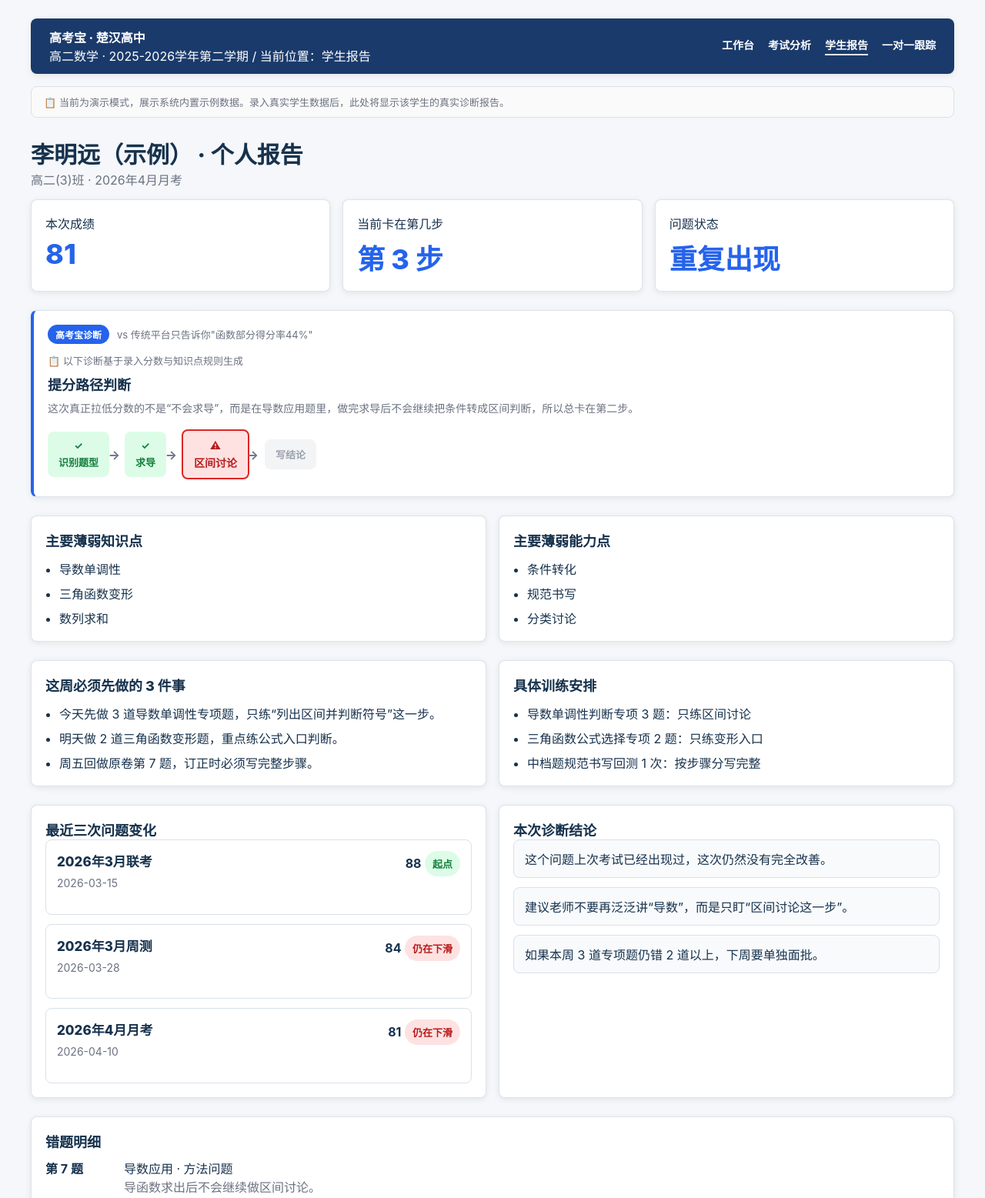
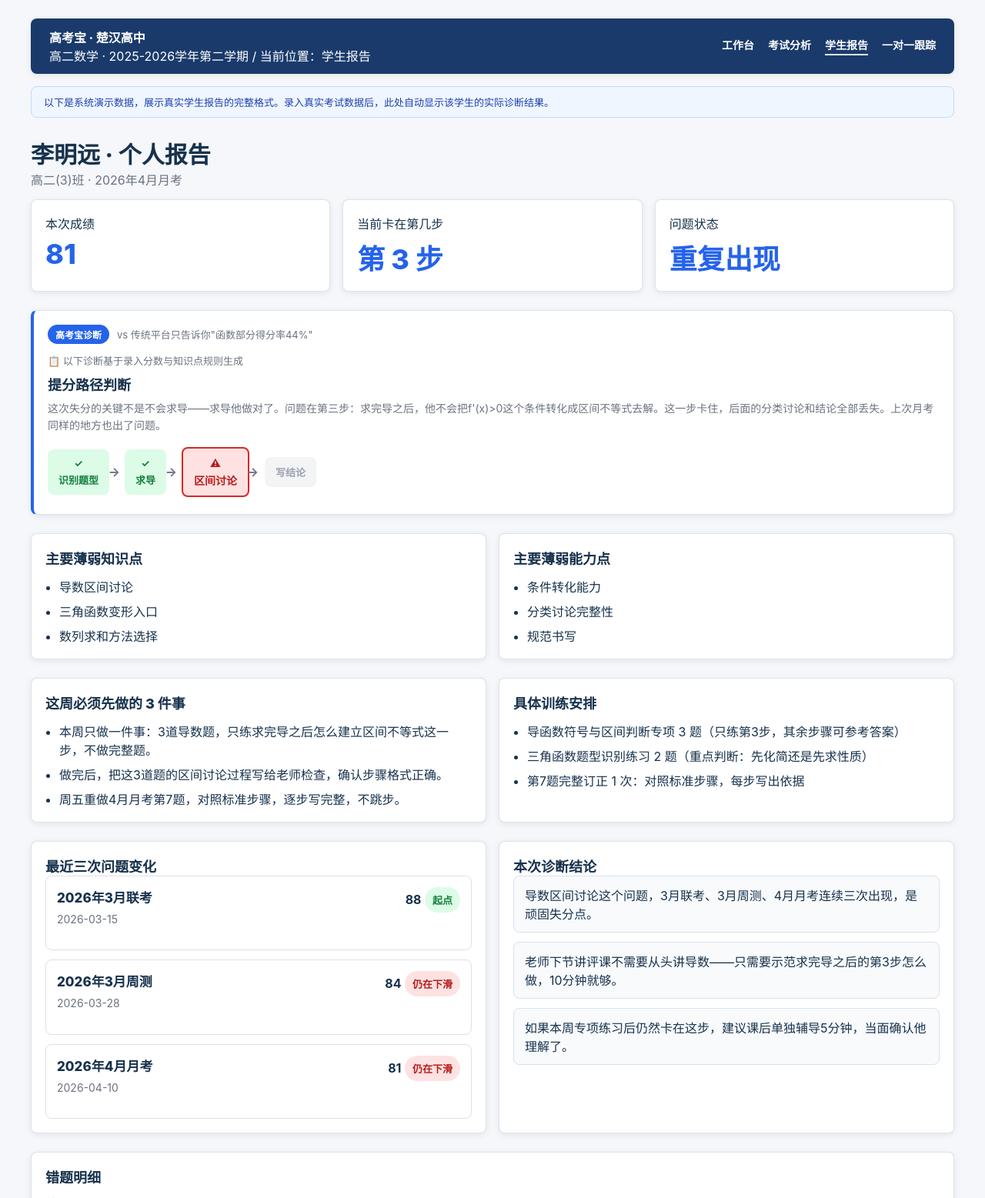
Before and after one commit to junxiangwang910-sketch/writemate-ai, a website: page gaokao/student-report.html in a window 1280 px wide. Shown: the top 1557 px of the page at 77% size. Drawn offline with Linux system fonts and the light colour scheme.

Commit message:
feat: 学生报告示例数据升级为完整诊断叙事
- 删除所有(示例)标注，依靠页面横幅说明这是演示数据
- pathSummary改为完整叙事：哪步对、哪步错、为什么、历史重复
- actionList改为三步具体行动，本周只做一件事
- conclusion改为三条具体结论，含老师怎么讲、怎么跟进
- progress改为更精准状态（连续3次未改善）
- 演示横幅改为蓝色说明语气

Co-Authored-By: Claude Sonnet 4.6 (1M context) <noreply@anthropic.com>

```diff
--- a/gaokao/mvp.js
+++ b/gaokao/mvp.js
@@ -16,38 +16,46 @@ const GAOKAO_MVP = (() => {
     { className: "高二(3)班", averageScore: 87.5, change: "-4.2", trend: "down" }
   ];
   const mockStudentReport = {
-    student: { id: "mock-student-1", name: "李明远（示例）", className: "高二(3)班", studentNo: "20260318" },
+    student: { id: "mock-student-1", name: "李明远", className: "高二(3)班", studentNo: "20260318" },
     latestExam: { id: "mock-exam-1", name: "2026年4月月考", date: "2026-04-10", totalScore: 81 },
     stepReached: "第 3 步",
     repeatStatus: "重复出现",
-    pathSummary: "这次真正拉低分数的不是“不会求导”，而是在导数应用题里，做完求导后不会继续把条件转成区间判断，所以总卡在第二步。",
-    weakPoints: ["导数单调性", "三角函数变形", "数列求和"],
-    weakAbilities: ["条件转化", "规范书写", "分类讨论"],
+    pathSummary: "这次失分的关键不是不会求导——求导他做对了。问题在第三步：求完导之后，他不会把f\'(x)>0这个条件转化成区间不等式去解。这一步卡住，后面的分类讨论和结论全部丢失。上次月考同样的地方也出了问题。",
+    weakPoints: ["导数区间讨论", "三角函数变形入口", "数列求和方法选择"],
+    weakAbilities: ["条件转化能力", "分类讨论完整性", "规范书写"],
     wrongDetails: [
-      { questionNo: "7", knowledgePoint: "导数应用", mainErrorType: "方法问题", teacherFeedback: "导函数求出后不会继续做区间讨论。" },
-      { questionNo: "3", knowledgePoint: "三角函数", mainErrorType: "步骤问题", teacherFeedback: "公式方向选错，导致后续变形中断。" }
+      { questionNo: "7", knowledgePoint: "导数应用", mainErrorType: "方法问题", teacherFeedback: "求导正确，但令f\'(x)>0后不会建立区间不等式，直接跳到写结论导致全错。建议专项练习导函数符号判断这一步。" },
+      { questionNo: "3", knowledgePoint: "三角函数", mainErrorType: "步骤问题", teacherFeedback: "第一步就选错了公式方向，导致后续变形越来越复杂，最终放弃。需要从题型识别入手训练。" }
     ],
-    actionList: ["今天先做 3 道导数单调性专项题，只练“列出区间并判断符号”这一步。", "明天做 2 道三角函数变形题，重点练公式入口判断。", "周五回做原卷第 7 题，订正时必须写完整步骤。"],
-    focusTasks: ["导数单调性判断专项 3 题：只练区间讨论", "三角函数公式选择专项 2 题：只练变形入口", "中档题规范书写回测 1 次：按步骤分写完整"],
-    trackingSummary: "该生连续两次在导数和三角函数模块失分较多，建议本周优先跟进。",
+    actionList: [
+      "本周只做一件事：3道导数题，只练求完导之后怎么建立区间不等式这一步，不做完整题。",
+      "做完后，把这3道题的区间讨论过程写给老师检查，确认步骤格式正确。",
+      "周五重做4月月考第7题，对照标准步骤，逐步写完整，不跳步。"
+    ],
+    focusTasks: [
+      "导函数符号与区间判断专项 3 题（只练第3步，其余步骤可参考答案）",
+      "三角函数题型识别练习 2 题（重点判断：先化简还是先求性质）",
+      "第7题完整订正 1 次：对照标准步骤，每步写出依据"
+    ],
+    trackingSummary: "李明远连续两次在导数应用题的区间讨论步骤失分，属于顽固薄弱点。本周如果专项练习有改善，下次考试有望在这道题拿回8-10分。",
     trend: [
       { examName: "2026年3月联考", date: "2026-03-15", totalScore: 88 },
       { examName: "2026年3月周测", date: "2026-03-28", totalScore: 84 },
       { examName: "2026年4月月考", date: "2026-04-10", totalScore: 81 }
     ],
     conclusion: [
-      "这个问题上次考试已经出现过，这次仍然没有完全改善。",
-      "建议老师不要再泛泛讲“导数”，而是只盯“区间讨论这一步”。",
-      "如果本周 3 道专项题仍错 2 道以上，下周要单独面批。"
+      "导数区间讨论这个问题，3月联考、3月周测、4月月考连续三次出现，是顽固失分点。",
+      "老师下节讲评课不需要从头讲导数——只需要示范求完导之后的第3步怎么做，10分钟就够。",
+      "如果本周专项练习后仍然卡在这步，建议课后单独辅导5分钟，当面确认他理解了。"
     ],
     stepPath: ["识别题型", "求导", "区间讨论", "写结论"],
     progress: [
-      { label: "导数应用", status: "连续 2 次出现", trend: "down" },
-      { label: "规范书写", status: "比上次略有改善", trend: "up" },
-      { label: "三角函数变形", status: "仍需继续跟进", trend: "down" }
+      { label: "导数区间讨论", status: "连续3次出现，未改善", trend: "down" },
+      { label: "规范书写", status: "上次提醒后有改善", trend: "up" },
+      { label: "三角函数变形", status: "本次新增，需跟进", trend: "down" }
     ]
   };
-  const mockExamAnalysis = {
+    const mockExamAnalysis = {
     exam: { id: "mock-exam-1", name: "2026年4月月考", date: "2026-04-10", subject: "高二数学", className: "高二(3)班" },
     studentCount: 28,
     averageScore: 87.5,
@@ -79,11 +87,11 @@ const GAOKAO_MVP = (() => {
       { questionId: "q4", questionNo: "4", score: 12, knowledgePoint: "数列求和", questionType: "填空题", difficulty: "中档", errorRate: 46, topReason: "计算错误", standardSteps: "提取条件 -> 建立公式 -> 代入求和 -> 检查结果", whyWrong: "多数学生到最后一步才错，属于公式会用但结果不稳。", teachFocus: "讲评时带着学生复盘最后两步的计算与检查。", priority: "中" }
     ],
     highRiskStudents: [
-      { id: "mock-student-1", name: "李明远（示例）", totalScore: 81, tag: "重点跟进 · 导数应用连续失分" },
-      { id: "mock-student-2", name: "张晓燕（示例）", totalScore: 79, tag: "重点跟进 · 三角函数方向判断反复出错" },
-      { id: "mock-student-3", name: "王浩然（示例）", totalScore: 77, tag: "重点跟进 · 解析几何建模步骤断裂" },
-      { id: "mock-student-4", name: "陈雨欣（示例）", totalScore: 74, tag: "高风险 · 连续三次下滑" },
-      { id: "mock-student-5", name: "刘子轩（示例）", totalScore: 91, tag: "改善中 · 数列模块已明显提升" }
+      { id: "mock-student-1", name: "李明远", totalScore: 81, tag: "重点跟进 · 导数区间讨论连续3次失分" },
+      { id: "mock-student-2", name: "张晓燕", totalScore: 79, tag: "重点跟进 · 三角函数第一步方向判断反复出错" },
+      { id: "mock-student-3", name: "王浩然", totalScore: 77, tag: "重点跟进 · 解析几何建模步骤断裂" },
+      { id: "mock-student-4", name: "陈雨欣", totalScore: 74, tag: "高风险 · 本次较上次下滑10分" },
+      { id: "mock-student-5", name: "刘子轩", totalScore: 91, tag: "改善中 · 数列模块上次弱项已明显提升" }
     ],
     scoreDistribution: [
       { range: "60分以下", count: 1, type: "warn" },
--- a/gaokao/student-report.html
+++ b/gaokao/student-report.html
@@ -21,8 +21,8 @@
       </nav>
     </header>
 
-    <div id="demoBanner" style="display:none;margin-top:16px;padding:10px 16px;background:#fafafa;border:1px solid #d9e1ea;border-radius:8px;font-size:13px;color:#6b7280">
-      📋 当前为演示模式，展示系统内置示例数据。录入真实学生数据后，此处将显示该学生的真实诊断报告。
+    <div id="demoBanner" style="display:none;margin-top:16px;padding:10px 16px;background:#eff6ff;border:1px solid #bfdbfe;border-radius:8px;font-size:13px;color:#1e40af">
+      以下是系统演示数据，展示真实学生报告的完整格式。录入真实考试数据后，此处自动显示该学生的实际诊断结果。
     </div>
 
     <section class="section">
```
